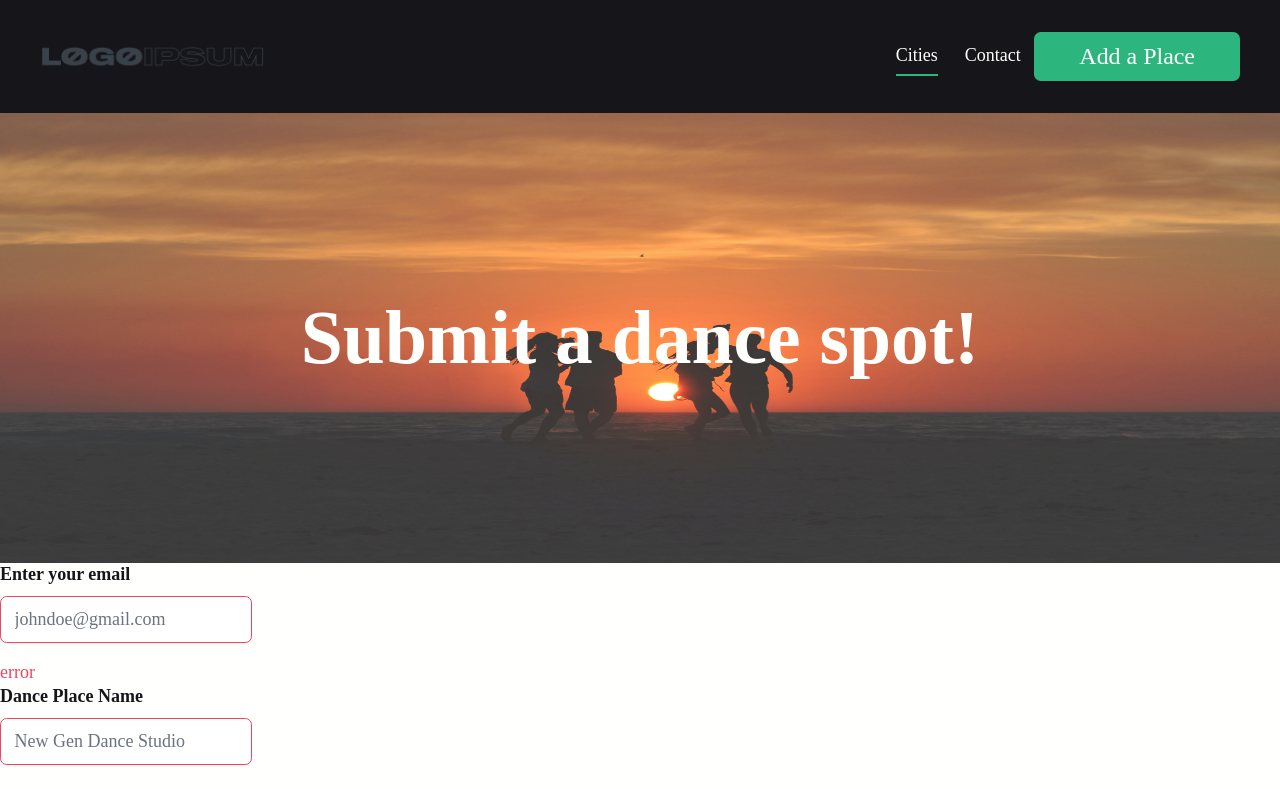
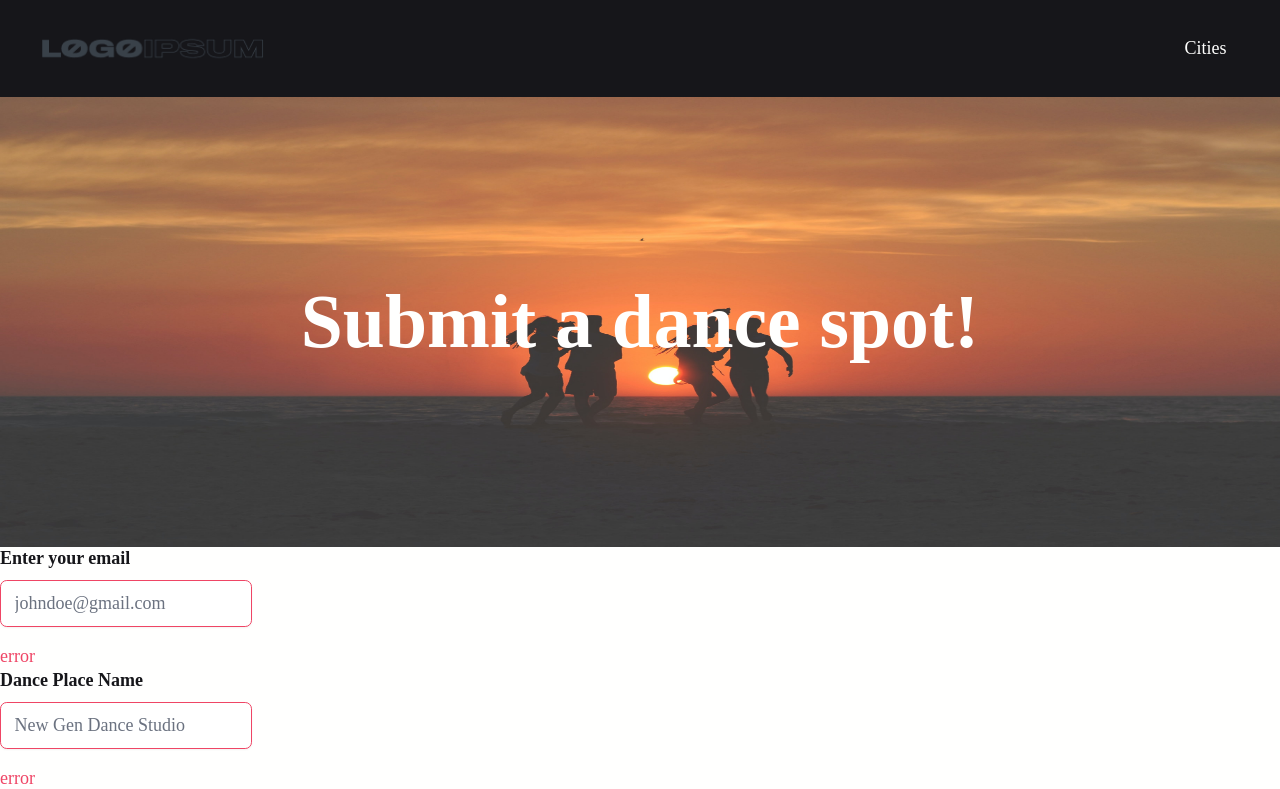
Before and after one commit to marcuspapin/dance-list-nextjs, a Next.js app: page /submit in a window 1280 px wide. Shown: the top 789 px of the page. Built offline with nearby package versions, Linux system fonts and the light colour scheme.

Commit message:
remove unused nav elements

```diff
--- a/components/Navigation/index.tsx
+++ b/components/Navigation/index.tsx
@@ -1,17 +1,19 @@
 import Image from 'next/image'
-import { Button, NavLink } from 'ui-library'
+import { useRouter } from 'next/router'
+import { NavLink } from 'ui-library'
 
 function Navigation() {
+  const router = useRouter()
+  const isCities = router.asPath === '/'
+
   return (
-    <nav className="bg-dark py-4">
+    <nav className="bg-dark py-8">
       <div className="base-container flex justify-between">
         <div className="flex items-center">
           <Image src="/logo.png" width={225} height={25} />
         </div>
         <div className="flex items-center">
-          <NavLink text="Cities" href="/" isActive={true} />
-          <NavLink text="Contact" href="/contact" isActive={false} />
-          <Button variant="secondary">Add a Place</Button>
+          <NavLink text="Cities" href="/" isActive={isCities} />
         </div>
       </div>
     </nav>
```
